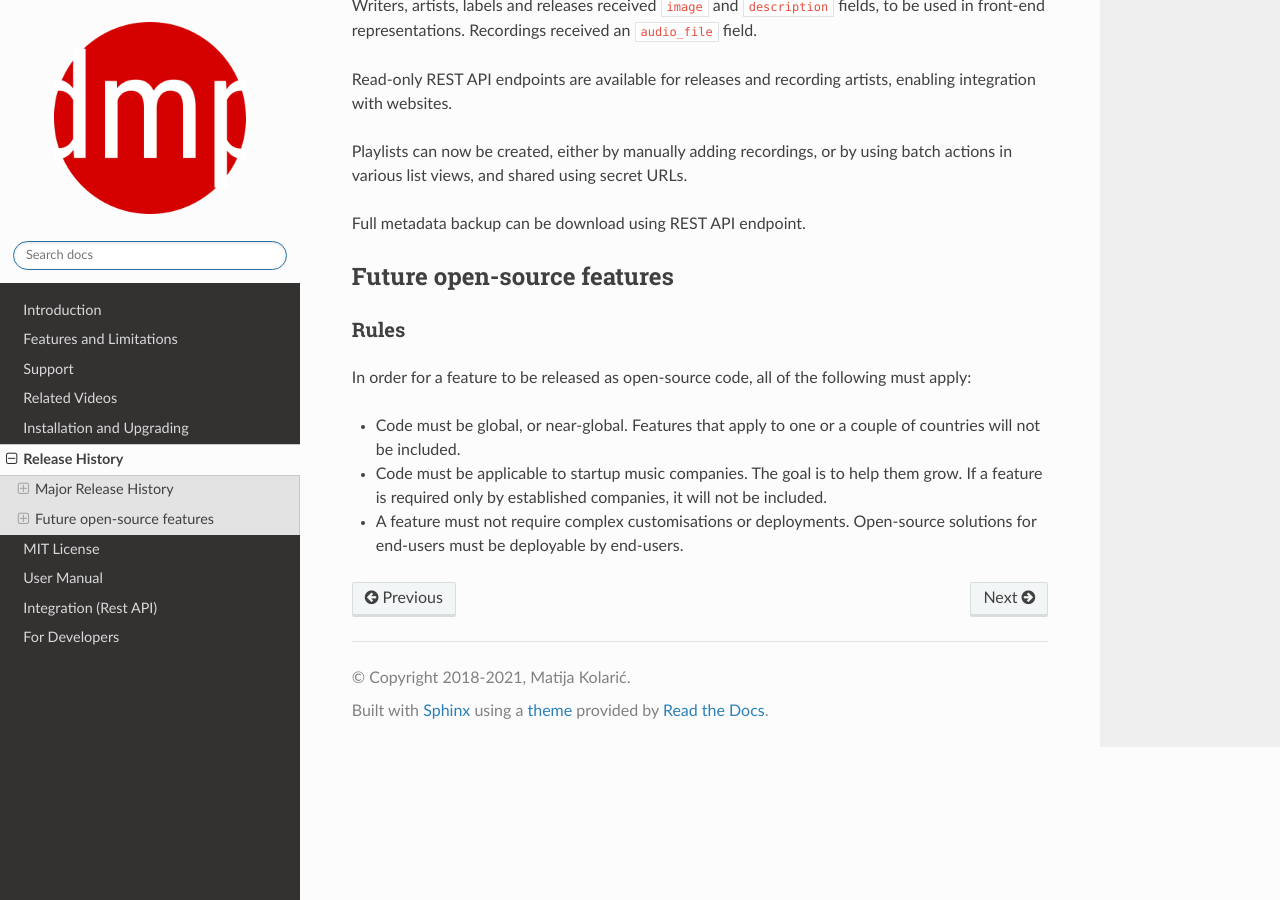
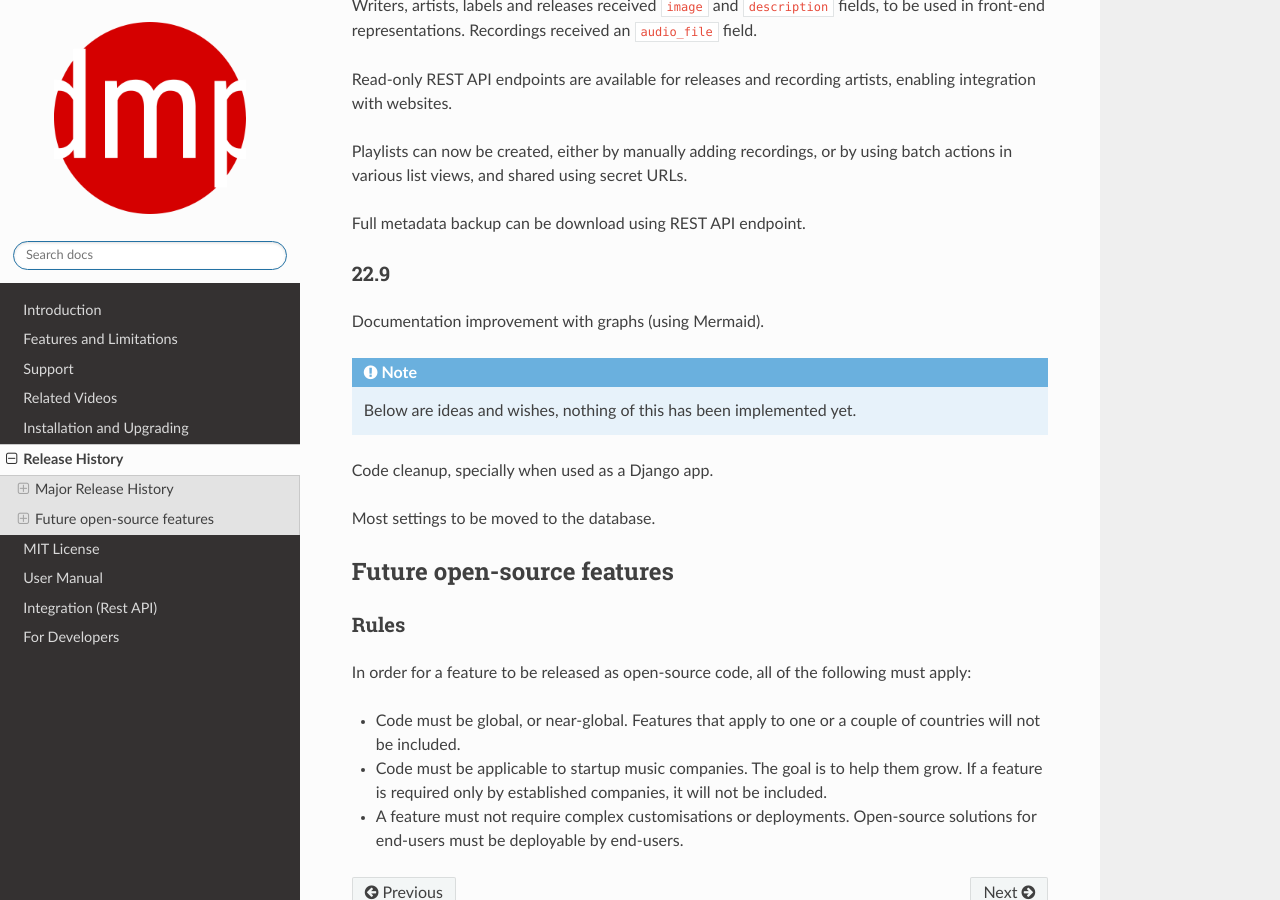
Before and after one commit to matijakolaric-com/django-music-publisher, a Sphinx documentation site: the page built from docs/releases.rst, in a window 1280 px wide and 900 px high, scrolled down 2663 px. Built offline with Sphinx 7.4.7 and the Read the Docs theme 2.0.0, drawn with Linux system fonts in a browser that asks for light colours.

Commit message:
Documentation improvements

```diff
--- a/docs/releases.rst
+++ b/docs/releases.rst
@@ -155,6 +155,18 @@ using secret URLs.
 
 Full metadata backup can be download using REST API endpoint.
 
+22.9
+-------------------------------
+
+Documentation improvement with graphs (using Mermaid).
+
+.. note:: Below are ideas and wishes, nothing of this has been implemented yet.
+
+Code cleanup, specially when used as a Django app.
+
+Most settings to be moved to the database.
+
+
 
 Future open-source features
 ===========================
```
